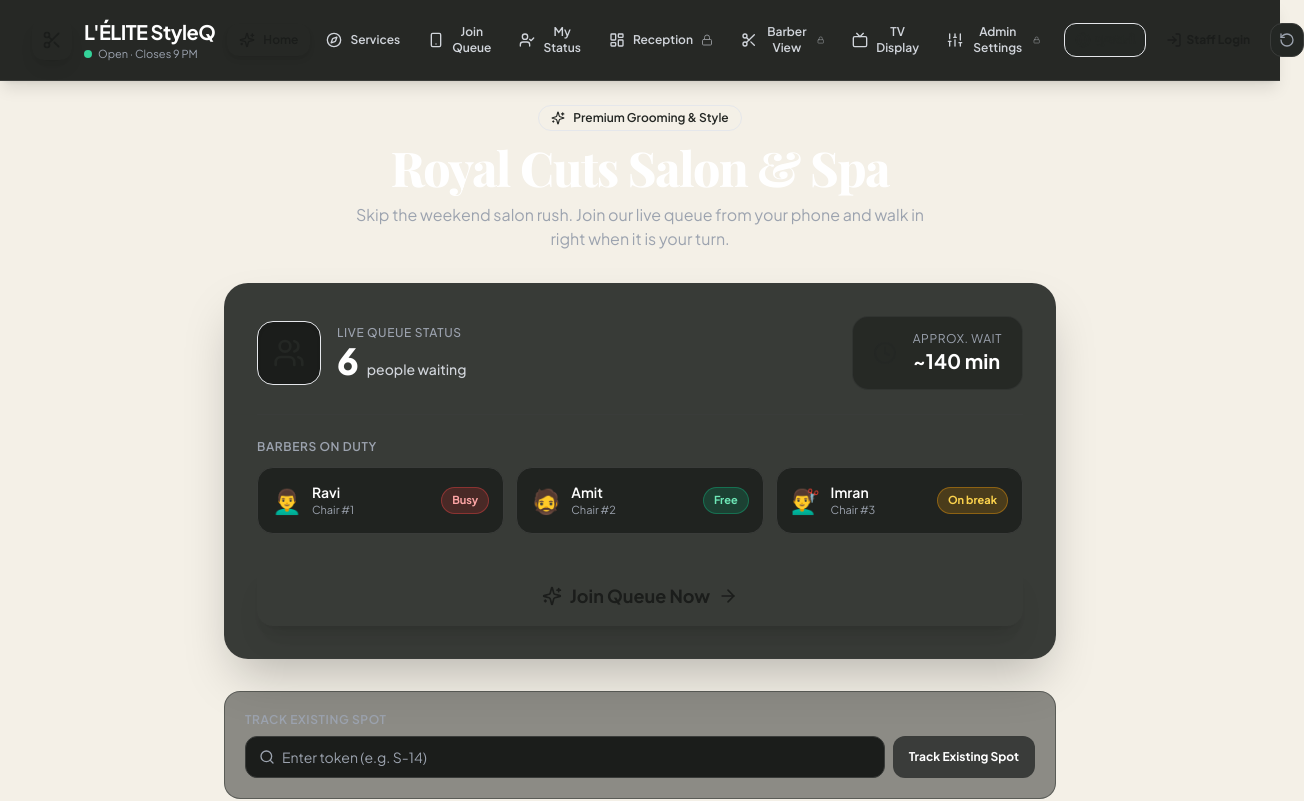
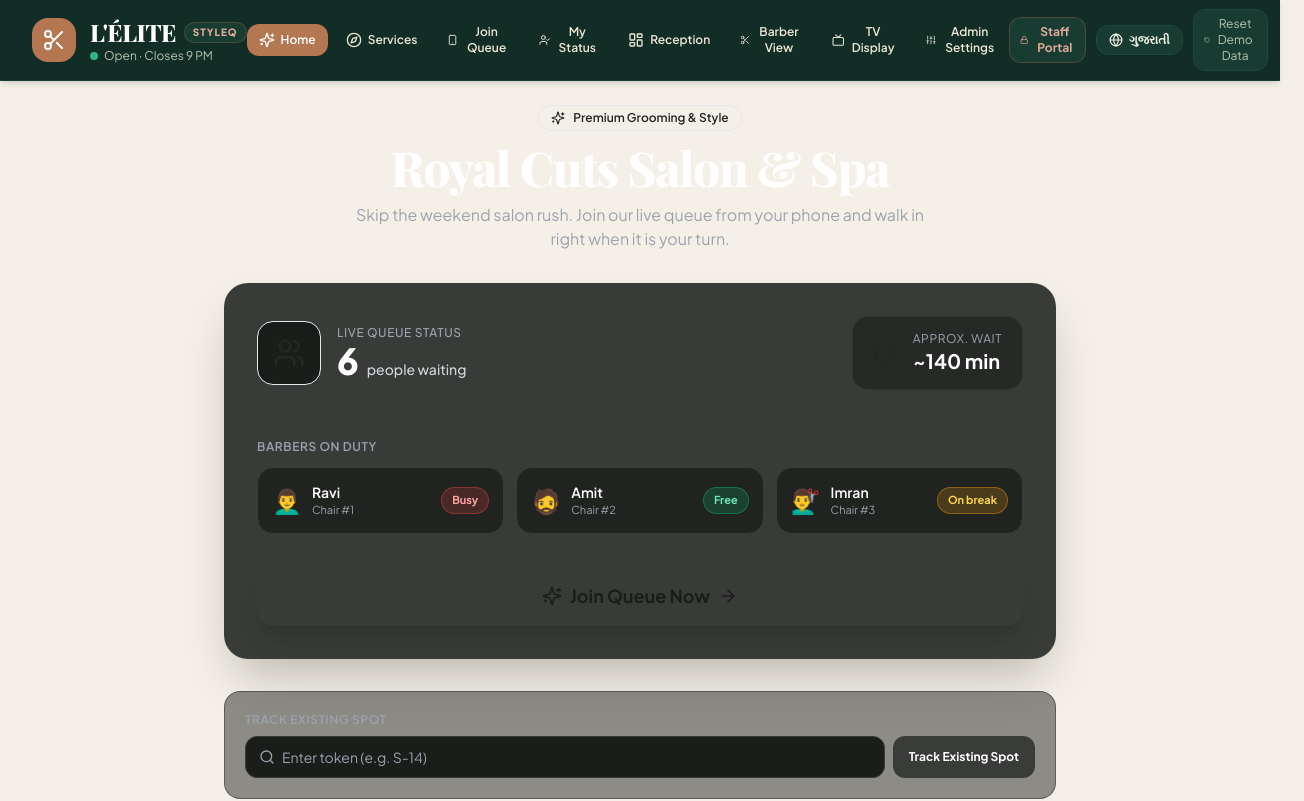
Before and after one commit to jeneilduggal/Salon-Queue-Management-Project-System, a React (Vite) app: page / in a window 1280 px wide. Shown: the top 801 px of the page, 1304 px wide, since content can reach past the window. Built offline with nearby package versions, Linux system fonts and the light colour scheme; the HTML template or start-up script is replaced by a standard one; a web font is replaced by a local one.

Commit message:
Restore exact L'ÉLITE StyleQ theme from supplied ZIP

```diff
--- a/src/components/Navbar.jsx
+++ b/src/components/Navbar.jsx
@@ -2,90 +2,85 @@ import React, { useState } from 'react';
 import { useQueue } from '../context/QueueContext';
 import { useAuth } from '../context/AuthContext';
 import {
-  Scissors, Globe, RotateCcw, Tv, UserCheck, LayoutDashboard,
-  Smartphone, Sliders, Menu, X, Sparkles, Compass, Lock,
-  LogIn, LogOut, UserCircle
+  Scissors, Globe, RotateCcw, Tv, UserCheck, LayoutDashboard, Smartphone,
+  Sliders, Menu, X, Sparkles, Lock, LogOut, User, ShieldCheck, Compass
 } from 'lucide-react';
 
 export function Navbar({ currentRoute, onNavigate }) {
   const { t, language, setLanguage, queueOpen, resetDemoData, myTicketId } = useQueue();
   const { user, isAuthenticated, logout, openLoginFor } = useAuth();
   const [mobileMenuOpen, setMobileMenuOpen] = useState(false);
-
+  const toggleLanguage = () => setLanguage(language === 'en' ? 'gu' : 'en');
   const navItems = [
     { id: 'home', label: t.navHome, icon: Sparkles },
     { id: 'services', label: t.navServices || 'Services', icon: Compass },
     { id: 'join', label: t.navJoin, icon: Smartphone },
     { id: 'status', label: t.navMyStatus, icon: UserCheck, badge: myTicketId ? 'Active' : null },
-    { id: 'reception', label: t.navReception, icon: LayoutDashboard, locked: true },
-    { id: 'barber', label: t.navBarber, icon: Scissors, locked: true },
+    { id: 'reception', label: t.navReception, icon: LayoutDashboard, roleLocked: true },
+    { id: 'barber', label: t.navBarber, icon: Scissors, roleLocked: true },
     { id: 'display', label: t.navTV, icon: Tv },
-    { id: 'admin', label: t.navAdmin, icon: Sliders, locked: true },
+    { id: 'admin', label: t.navAdmin, icon: Sliders, roleLocked: true },
   ];
-
-  const navigate = (id) => {
-    onNavigate(id);
-    setMobileMenuOpen(false);
-  };
-  const toggleLanguage = () => setLanguage(language === 'en' ? 'gu' : 'en');
-
-  const renderNavItems = (mobile = false) => navItems.map((item) => {
-    const Icon = item.icon;
-    const active = currentRoute === item.id || (item.id === 'barber' && currentRoute.startsWith('barber'));
-    return (
-      <button key={item.id} onClick={() => navigate(item.id)}
-        className={`${mobile ? 'w-full justify-start p-3' : 'px-3 py-2'} relative flex items-center gap-2 rounded-xl text-xs font-semibold transition-all ${active ? 'bg-gold-500 text-charcoal-900 shadow-md' : mobile ? 'bg-charcoal-800 text-gray-200 hover:bg-charcoal-700' : 'text-gray-300 hover:text-white hover:bg-charcoal-800'}`}>
-        <Icon className="w-4 h-4 shrink-0" />
-        <span>{item.label}</span>
-        {item.locked && !isAuthenticated && <Lock className="w-3 h-3 opacity-60" />}
-        {item.badge && <span className="ml-1 px-1.5 py-0.5 text-[10px] rounded-full bg-charcoal-900 text-gold-400">{item.badge}</span>}
-      </button>
-    );
-  });
+  const handleNav = (id) => { onNavigate(id); setMobileMenuOpen(false); };
 
   return (
-    <nav className="bg-charcoal-900/95 backdrop-blur-md border-b border-charcoal-700 sticky top-0 z-40 shadow-lg">
+    <nav className="bg-forest-900 text-ivory-100 border-b border-forest-800 sticky top-0 z-40 transition-all shadow-md">
       <div className="max-w-7xl mx-auto px-4 sm:px-6 lg:px-8">
-        <div className="flex items-center justify-between min-h-16 sm:min-h-20 gap-3">
-          <button onClick={() => navigate('home')} className="flex items-center gap-3 text-left shrink-0">
-            <span className="w-10 h-10 rounded-xl bg-gradient-to-br from-gold-400 to-gold-600 text-charcoal-900 flex items-center justify-center shadow-lg"><Scissors className="w-5 h-5" /></span>
-            <span>
-              <span className="block text-base sm:text-xl font-bold text-white tracking-tight">L'ÉLITE StyleQ</span>
-              <span className="flex items-center gap-1.5 text-[11px] text-gray-400"><span className={`w-2 h-2 rounded-full ${queueOpen ? 'bg-emerald-400' : 'bg-amber-400'}`} />{queueOpen ? t.openStatus : t.closedStatus}</span>
-            </span>
-          </button>
-
-          <div className="hidden xl:flex items-center gap-1">{renderNavItems()}</div>
-
-          <div className="flex items-center gap-2 shrink-0">
-            <button onClick={toggleLanguage} title="Switch language" className="px-2.5 py-2 rounded-xl text-xs font-semibold bg-charcoal-800 text-gold-400 border border-gold-500/30"><Globe className="w-4 h-4 inline mr-1" />{t.langToggle}</button>
+        <div className="flex items-center justify-between h-16 sm:h-20">
+          <div onClick={() => handleNav('home')} className="flex items-center space-x-3.5 cursor-pointer group">
+            <div className="w-10 h-10 sm:w-11 sm:h-11 rounded-2xl bg-copper-500 text-white flex items-center justify-center shadow-sm group-hover:scale-105 transition-transform"><Scissors className="w-5 h-5 sm:w-6 sm:h-6 stroke-[2]" /></div>
+            <div>
+              <div className="flex items-center space-x-2">
+                <span className="text-lg sm:text-2xl font-black tracking-tight text-white font-editorial">L'ÉLITE</span>
+                <span className="text-[10px] font-black px-2 py-0.5 rounded-full bg-forest-800 text-copper-300 border border-copper-500/30 uppercase tracking-widest">StyleQ</span>
+              </div>
+              <div className="flex items-center space-x-1.5 text-xs text-sage-300">
+                <span className={`w-2 h-2 rounded-full ${queueOpen ? 'bg-emerald-400 animate-pulse' : 'bg-amber-400'}`}></span>
+                <span className="text-[11px] sm:text-xs">{queueOpen ? t.openStatus : t.closedStatus}</span>
+              </div>
+            </div>
+          </div>
+          <div className="hidden lg:flex items-center space-x-1 xl:space-x-1.5">
+            {navItems.map((item) => {
+              const Icon = item.icon;
+              const isActive = currentRoute === item.id || (item.id === 'barber' && currentRoute.startsWith('barber'));
+              return <button key={item.id} onClick={() => handleNav(item.id)} className={`relative flex items-center space-x-1.5 px-3 py-2 rounded-xl text-xs font-semibold transition-all ${isActive ? 'bg-copper-500 text-white font-bold shadow-sm' : 'text-ivory-200 hover:text-white hover:bg-forest-800'}`}>
+                <Icon className="w-4 h-4" /><span>{item.label}</span>
+                {item.badge && <span className="ml-1 px-1.5 py-0.2 text-[10px] rounded-full bg-forest-950 text-copper-300 font-bold border border-copper-500/40">{item.badge}</span>}
+              </button>;
+            })}
+          </div>
+          <div className="flex items-center space-x-2 sm:space-x-2.5">
             {isAuthenticated ? (
-              <div className="hidden sm:flex items-center gap-2">
-                <span className="text-[11px] text-gray-300 max-w-24 truncate"><UserCircle className="w-4 h-4 inline mr-1" />{user.name}</span>
-                <button onClick={logout} className="px-2.5 py-2 rounded-xl text-xs text-gray-200 bg-charcoal-800 border border-charcoal-700 hover:text-white"><LogOut className="w-4 h-4 inline mr-1" />Logout</button>
+              <div className="flex items-center space-x-1.5 bg-forest-800 border border-copper-500/30 rounded-xl px-2.5 py-1.5 shadow-sm">
+                <ShieldCheck className="w-3.5 h-3.5 text-copper-400" />
+                <span className="text-[11px] font-bold text-white capitalize truncate max-w-[100px] sm:max-w-none">{user.name}</span>
+                <button onClick={logout} title="Sign out of Staff session" className="p-1 rounded-lg hover:bg-red-500/20 text-ivory-300 hover:text-red-300 transition-colors ml-1"><LogOut className="w-3.5 h-3.5" /></button>
               </div>
             ) : (
-              <button onClick={() => openLoginFor('receptionist')} className="hidden sm:inline-flex px-3 py-2 rounded-xl text-xs font-bold bg-gold-500 text-charcoal-900 hover:bg-gold-400"><LogIn className="w-4 h-4 inline mr-1" />Staff Login</button>
+              <button onClick={() => openLoginFor('receptionist')} className="flex items-center space-x-1.5 px-2.5 py-1.5 rounded-xl text-xs font-bold bg-forest-800 text-copper-300 border border-copper-500/30 hover:bg-copper-500 hover:text-white transition-all shadow-sm"><Lock className="w-3.5 h-3.5" /><span className="hidden sm:inline">Staff Portal</span></button>
             )}
-            <button onClick={() => setMobileMenuOpen(v => !v)} className="xl:hidden p-2 rounded-xl text-gray-200 hover:bg-charcoal-800" aria-label="Toggle navigation">
-              {mobileMenuOpen ? <X className="w-5 h-5" /> : <Menu className="w-5 h-5" />}
-            </button>
-            <button onClick={() => { if (window.confirm('Reset queue to fresh demo state?')) resetDemoData(); }} title={t.demoReset} className="hidden lg:flex p-2 rounded-xl text-gray-400 hover:text-white bg-charcoal-800 border border-charcoal-700"><RotateCcw className="w-4 h-4" /></button>
+            <button onClick={toggleLanguage} title="Switch language between English and Gujarati" className="flex items-center space-x-1.5 px-2.5 sm:px-3 py-1.5 rounded-xl text-xs font-bold bg-forest-800 text-ivory-100 border border-forest-700 hover:border-copper-500 transition-all shadow-sm"><Globe className="w-3.5 h-3.5" /><span>{t.langToggle}</span></button>
+            <button onClick={() => { if (window.confirm("Reset queue to fresh demo state?")) resetDemoData(); }} title={t.demoReset} className="hidden sm:flex items-center space-x-1 px-2.5 py-1.5 rounded-xl text-xs text-sage-300 hover:text-white bg-forest-800 hover:bg-forest-700 border border-forest-700 transition-colors"><RotateCcw className="w-3.5 h-3.5" /><span className="hidden xl:inline">{t.demoReset}</span></button>
+            <button onClick={() => setMobileMenuOpen(!mobileMenuOpen)} className="lg:hidden p-2 rounded-xl text-ivory-200 hover:text-white hover:bg-forest-800 transition-colors" aria-label="Toggle Navigation Menu">{mobileMenuOpen ? <X className="w-6 h-6" /> : <Menu className="w-6 h-6" />}</button>
           </div>
         </div>
       </div>
-
       {mobileMenuOpen && (
-        <div className="xl:hidden border-t border-charcoal-800 bg-charcoal-900 px-4 py-4 space-y-2">
-          <div className="grid grid-cols-2 gap-2">{renderNavItems(true)}</div>
-          {isAuthenticated ? (
-            <button onClick={() => { logout(); setMobileMenuOpen(false); }} className="w-full p-3 rounded-xl bg-charcoal-800 text-gray-100 text-xs text-left"><LogOut className="w-4 h-4 inline mr-2" />Logout · {user.name}</button>
-          ) : (
-            <button onClick={() => { openLoginFor('receptionist'); setMobileMenuOpen(false); }} className="w-full p-3 rounded-xl bg-gold-500 text-charcoal-900 text-xs font-bold text-left"><LogIn className="w-4 h-4 inline mr-2" />Staff Login</button>
-          )}
-          <div className="flex justify-between items-center text-xs text-gray-400 pt-2 border-t border-charcoal-800">
+        <div className="lg:hidden border-t border-forest-800 bg-forest-950 px-4 pt-3 pb-5 space-y-2">
+          <div className="grid grid-cols-2 gap-2 mb-3">
+            {navItems.map((item) => {
+              const Icon = item.icon;
+              const isActive = currentRoute === item.id;
+              return <button key={item.id} onClick={() => handleNav(item.id)} className={`flex items-center space-x-2 p-3 rounded-2xl text-xs font-semibold transition-all ${isActive ? 'bg-copper-500 text-white font-bold' : 'bg-forest-900 text-ivory-200 hover:bg-forest-800'}`}>
+                <Icon className="w-4 h-4 shrink-0" /><span className="truncate">{item.label}</span>
+                {item.badge && <span className="ml-auto px-1.5 py-0.5 text-[10px] rounded-full bg-forest-950 text-copper-300">{item.badge}</span>}
+              </button>;
+            })}
+          </div>
+          <div className="pt-2 border-t border-forest-800 flex justify-between items-center text-xs text-sage-300">
             <span>{queueOpen ? t.openStatus : t.closedStatus}</span>
-            <button onClick={() => { resetDemoData(); setMobileMenuOpen(false); }} className="text-gold-400"><RotateCcw className="w-3 h-3 inline mr-1" />{t.demoReset}</button>
+            <button onClick={() => { resetDemoData(); setMobileMenuOpen(false); }} className="flex items-center space-x-1 text-copper-300 hover:underline"><RotateCcw className="w-3 h-3" /><span>{t.demoReset}</span></button>
           </div>
         </div>
       )}
```
